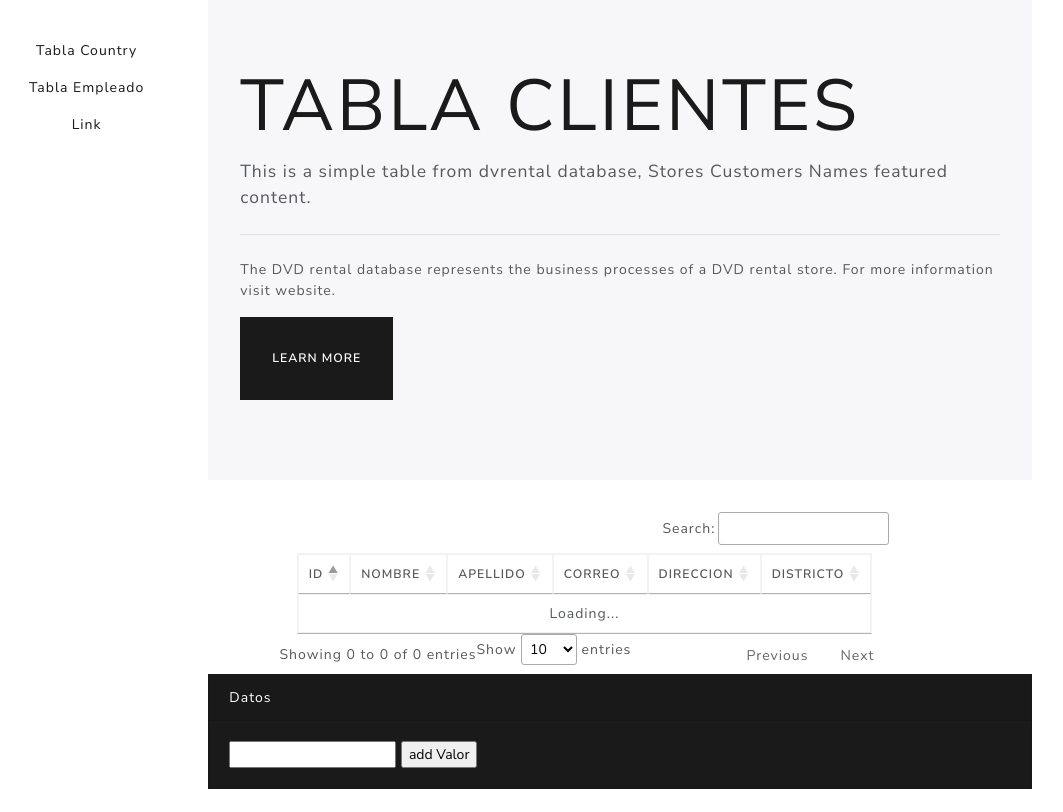
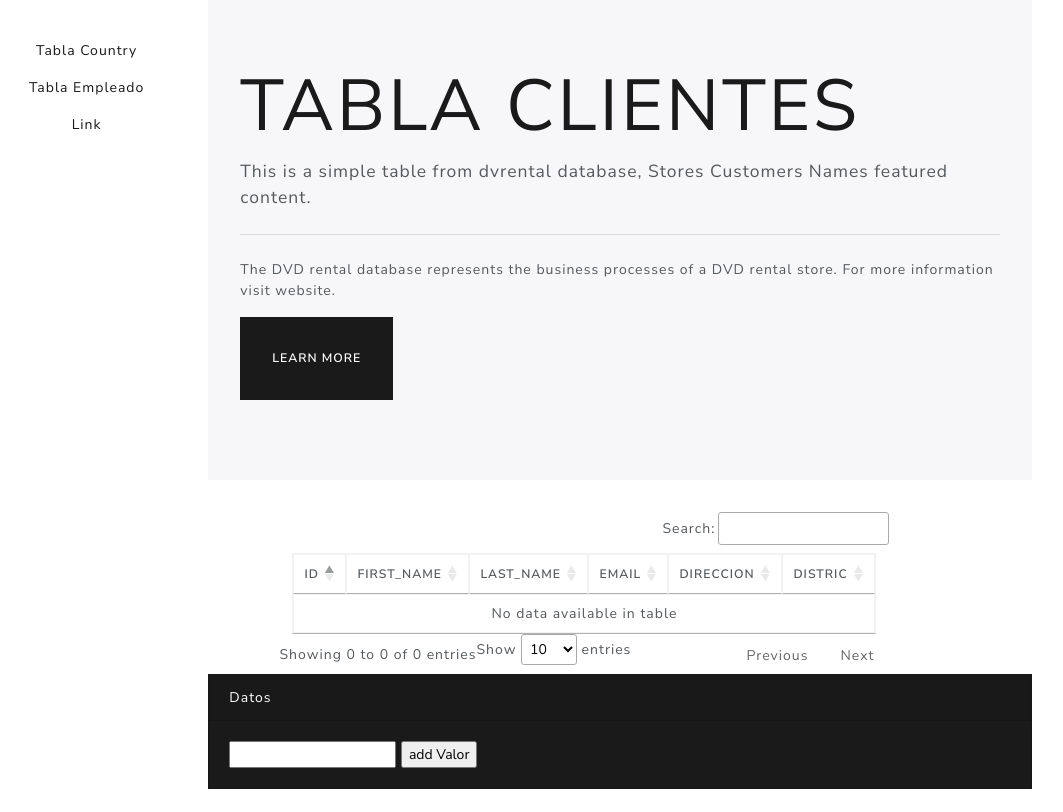
Before and after one commit to bigvictornaq/SOA-p, a Flask app: page /empleados in a window 1280 px wide. Shown: the part 90-902 px from the top of the page, without its empty margins (20-1083 px from the left). Run offline with Flask 2, Linux system fonts and the light colour scheme; data that the repository does not hold is empty; parts of the project's set-up code (start-up, migrations or seed data) failed here and were passed over; some libraries are stand-ins or nearby versions.

Commit message:
Se implemento la segunda tabla

```diff
--- a/app.py
+++ b/app.py
@@ -56,8 +56,10 @@
 @app.route('/empleados/salsa', methods=['GET','POST'] )
 def customerD():
     emp = Empleado.query.with_entities(Empleado.customer_id,Empleado.first_name,Empleado.last_name,Empleado.email,Address.address,Address.district).join(Address,Address.address_id == Empleado.address_id).all()
+    soup_s = [{"Id":emps.customer_id,"First_Name":emps.first_name,"Last_Name":emps.last_name,"Email":emps.email,"Direccion":emps.address,"Distric":emps.district} for emps in emp ]
+    json_dums = json.dumps(soup_s)
 
-    return "Esta en progreos"
+    return jsonify({"data":soup_s})
 
 @app.route('/sopa', methods=['GET','POST'] )
 def sabor():
--- a/static/js/pg_tbla.js
+++ b/static/js/pg_tblas.js
@@ -1,7 +1,15 @@
 $(document).ready(function () {
     $('#tblmasters').DataTable({
         "processing": true,
-        "ajax": "/empleados",
+        "ajax": "/empleados/salsa",
+        "columns":[
+            {"data":"Id"},
+            { "data":"First_Name"},
+            {"data":"Last_Name"},
+            {"data":"Email"},
+            {"data":"Direccion"},
+            {"data":"Distric"}
+        ],
         "dom":'Bfrtilp',
         "buttons":[
             {
--- a/templates/base.html
+++ b/templates/base.html
@@ -64,7 +64,7 @@
     <script type="text/javascript"
         src="https://cdn.datatables.net/v/bs4/jszip-2.5.0/dt-1.10.22/b-1.6.4/b-html5-1.6.4/b-print-1.6.4/datatables.min.js"></script>
     <script src=" {{url_for('static',filename='js/pg_tbl.js')}}" type="text/javascript"></script>
-    <script src=" {{url_for('static',filename='js/pg_tbla.js')}}" type="text/javascript"></script>
+    <script src=" {{url_for('static',filename='js/pg_tblas.js')}}" type="text/javascript"></script>
     <script src="https://maxcdn.bootstrapcdn.com/bootstrap/3.4.1/js/bootstrap.min.js"></script>
 
 
--- a/templates/emps.html
+++ b/templates/emps.html
@@ -25,44 +25,15 @@
             <table id="tblmasters" class="table table-hover w-auto table-bordered">
               <thead>
                 <tr>
-                  <th>ID</th>
-                  <th>nombre</th>
-                  <th>apellido</th>
-                  <th>Correo</th>
-                  <th>direccion</th>
-                  <th>districto</th>
+                  <th>Id</th>
+                  <th>First_Name</th>
+                  <th>Last_Name</th>
+                  <th>Email</th>
+                  <th>Direccion</th>
+                  <th>Distric</th>
                 </tr>
               </thead>
               <tbody>
-                  {% for emps in emp %}
-                          <tr>
-                              <td>
-                                  {{ emps.customer_id }}
-                              </td>
-
-                              <td>
-                                {{ emps.first_name }}
-                            </td>
-
-                            <td>
-                                {{ emps.last_name }}
-                            </td>
-
-                            <td>
-                                {{ emps.email }}
-                            </td>
-
-                            <td>
-                                {{ emps.address }}
-                            </td>
-
-
-                            <td>
-                                {{ emps.district }}
-                            </td>
-                          </tr>
-                  {% endfor %}
-
               </tbody>
             </table>
           </div>
```
Also changed, not shown: sss.py (added), 1 other file.
